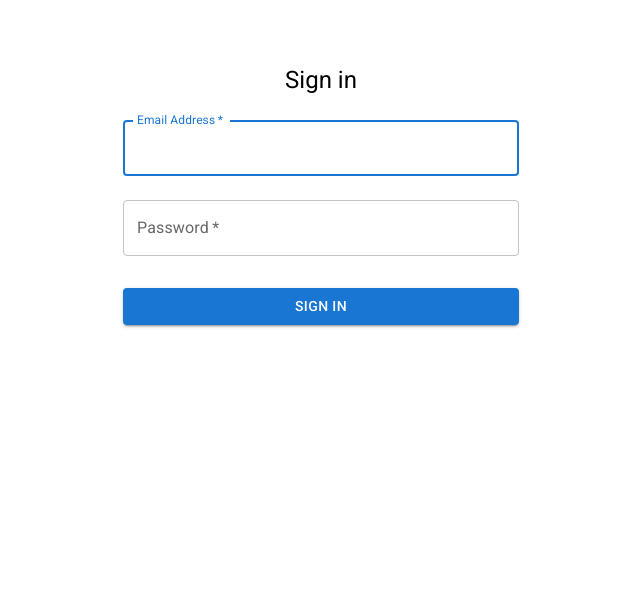
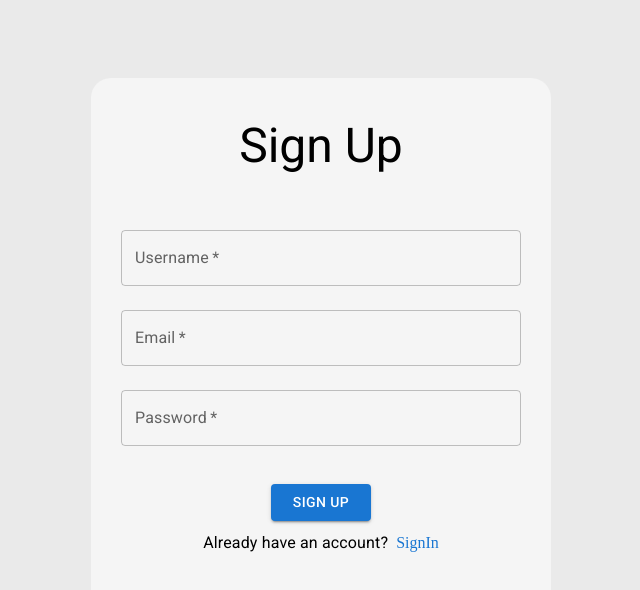
Before and after one commit to RavanaDevs/project-manager-frontend, a React (Vite) app: page / in a window 1280 px wide. Shown: the top 590 px of the page, without its empty margins (319-959 px from the left). Built offline with nearby package versions, Linux system fonts and the light colour scheme.

Commit message:
Sign Up Page Created

```diff
--- a/index.html
+++ b/index.html
@@ -1,19 +1,26 @@
 <!doctype html>
 <html lang="en">
+
 <head>
   <meta charset="UTF-8" />
   <link rel="icon" type="image/svg+xml" href="/vite.svg" />
   <meta name="viewport" content="width=device-width, initial-scale=1.0" />
+
+  <!-- Google font  -->
+  <link rel="preconnect" href="https://fonts.googleapis.com">
+  <link rel="preconnect" href="https://fonts.gstatic.com" crossorigin>
+  <link
+    href="https://fonts.googleapis.com/css2?family=Poppins:ital,wght@0,100;0,200;0,300;0,400;0,500;0,600;0,700;0,800;0,900;1,100;1,200;1,300;1,400;1,500;1,600;1,700;1,800;1,900&display=swap"
+    rel="stylesheet">
   <title>Vite + React</title>
 
-    <link
-  rel="stylesheet"
-  href="https://fonts.googleapis.com/icon?family=Material+Icons"
-/>
+  <link rel="stylesheet" href="https://fonts.googleapis.com/icon?family=Material+Icons" />
 
 </head>
+
 <body>
   <div id="root"></div>
   <script type="module" src="/src/main.jsx"></script>
 </body>
+
 </html>
--- a/package.json
+++ b/package.json
@@ -4,17 +4,18 @@
   "version": "0.0.0",
   "type": "module",
   "scripts": {
+    "start": "vite",
     "dev": "vite",
     "build": "vite build",
     "lint": "eslint . --ext js,jsx --report-unused-disable-directives --max-warnings 0",
     "preview": "vite preview"
   },
   "dependencies": {
-    "@emotion/react": "^11.11.3",
+    "@emotion/react": "^11.11.4",
     "@emotion/styled": "^11.11.0",
     "@fontsource/roboto": "^5.0.8",
     "@mui/icons-material": "^5.15.10",
-    "@mui/material": "^5.15.10",
+    "@mui/material": "^5.15.11",
     "@mui/styled-engine-sc": "^6.0.0-alpha.16",
     "react": "^18.2.0",
     "react-dom": "^18.2.0",
--- a/src/App.css
+++ b/src/App.css
@@ -0,0 +1,3 @@
+body {
+    background-color: rgb(234, 234, 234);
+}
--- a/src/App.jsx
+++ b/src/App.jsx
@@ -1,12 +1,11 @@
 import './App.css'
-import Login from './components/login'
+import SignUp from './components/SignUp/SignUp'
 
 function App() {
   return (
-    <>
-      <Login />
-    </>
+    <div>
+      <SignUp />
+    </div>
   )
 }
-
 export default App
--- /dev/null
+++ b/src/components/SignUp/SignUp.jsx
@@ -0,0 +1,103 @@
+import React, { useState } from 'react'
+import TextField from '@mui/material/TextField'
+import Button from '@mui/material/Button'
+import Link from '@mui/material/Link'
+import { Box, Container, Stack, Typography } from '@mui/material'
+
+export default function SignUp() {
+  const [username, setUsername] = useState('')
+  const [email, setEmail] = useState('')
+  const [password, setPassword] = useState('')
+
+  const handleSubmit = (event) => {
+    event.preventDefault()
+    // handle form submission here
+  }
+
+  return (
+    <>
+      <Container
+        sx={{
+          display: 'flex',
+          justifyContent: 'center',
+          alignItems: 'center',
+        }}
+      >
+        <Box
+          maxWidth="sm"
+          sx={{
+            display: 'flex',
+            justifyContent: 'center',
+            alignItems: 'center',
+            backgroundColor: '#f5f5f5',
+            borderRadius: 5,
+            padding: '40px 30px 60px 30px',
+            marginTop: '70px',
+          }}
+        >
+          <form onSubmit={handleSubmit}>
+            <Box
+              display={'flex'}
+              flexDirection={'column'}
+              alignItems={'center'}
+            >
+              <Typography
+                variant="h3"
+                color="initial"
+                align="center"
+                marginBottom={'40px'}
+              >
+                Sign Up
+              </Typography>
+              <TextField
+                label="Username"
+                value={username}
+                onChange={(e) => setUsername(e.target.value)}
+                margin="normal"
+                required
+                sx={{ width: '400px' }}
+              />
+              <TextField
+                label="Email"
+                value={email}
+                onChange={(e) => setEmail(e.target.value)}
+                margin="normal"
+                required
+                sx={{ width: '400px' }}
+              />
+              <TextField
+                label="Password"
+                value={password}
+                onChange={(e) => setPassword(e.target.value)}
+                margin="normal"
+                required
+                type="password"
+                sx={{ width: '400px' }}
+              />
+              <Button
+                type="submit"
+                variant="contained"
+                color="primary"
+                sx={{ width: '100px', marginTop: '30px' }}
+              >
+                Sign Up
+              </Button>
+
+              <Box
+                display={'flex'}
+                justifyContent={'center'}
+                alignItems={'center'}
+                sx={{ margin: '10px' }}
+              >
+                <Typography>Already have an account? </Typography>
+                <Link href="/login" variant="body2 " ml={1} underline="hover">
+                  SignIn
+                </Link>
+              </Box>
+            </Box>
+          </form>
+        </Box>
+      </Container>
+    </>
+  )
+}
--- a/src/components/login.jsx
+++ /dev/null
@@ -1,68 +0,0 @@
-import { useState } from 'react'
-import { TextField, Button, Container, Typography, Box } from '@mui/material'
-
-const Login = () => {
-  const [email, setEmail] = useState('')
-  const [password, setPassword] = useState('')
-
-  const handleSubmit = (event) => {
-    event.preventDefault()
-    console.log('Login Submitted', { email, password })
-    // Add your login logic here
-  }
-
-  return (
-    <Container component="main" maxWidth="xs">
-      <Box
-        sx={{
-          marginTop: 8,
-          display: 'flex',
-          flexDirection: 'column',
-          alignItems: 'center',
-        }}
-      >
-        <Typography component="h1" variant="h5">
-          Sign in
-        </Typography>
-        <Box component="form" onSubmit={handleSubmit} noValidate sx={{ mt: 1 }}>
-          <TextField
-            variant="outlined"
-            margin="normal"
-            required
-            fullWidth
-            id="email"
-            label="Email Address"
-            name="email"
-            autoComplete="email"
-            autoFocus
-            value={email}
-            onChange={(e) => setEmail(e.target.value)}
-          />
-          <TextField
-            variant="outlined"
-            margin="normal"
-            required
-            fullWidth
-            name="password"
-            label="Password"
-            type="password"
-            id="password"
-            autoComplete="current-password"
-            value={password}
-            onChange={(e) => setPassword(e.target.value)}
-          />
-          <Button
-            type="submit"
-            fullWidth
-            variant="contained"
-            sx={{ mt: 3, mb: 2 }}
-          >
-            Sign In
-          </Button>
-        </Box>
-      </Box>
-    </Container>
-  )
-}
-
-export default Login
```
Also changed, not shown: src/components/signup.jsx (deleted, +0 -7 lines), src/assets/codioful-formerly-gradienta-OzfD79w8ptA-unsplash.jpg (added), src/components/SignIn/SignIn.jsx (added), 1 other file (tests, documents, lock files or other folders). Lines whose indentation alone changed are shown as unchanged.
